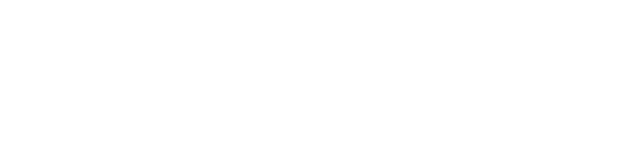
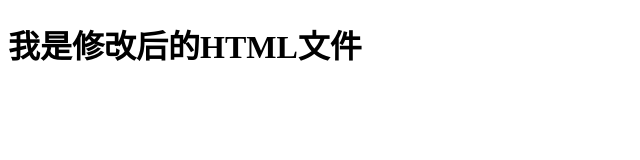
Before and after one commit to limengd/git-test, a plain HTML site: page index.html in a window 1280 px wide. Shown: the whole page, without its empty margins (0-640 px from the left). Drawn offline with Linux system fonts and the light colour scheme.

Commit message:
提交已暂存的文件

```diff
--- a/index.html
+++ b/index.html
@@ -9,7 +9,7 @@
 </head>
 
 <body>
-
+    <h1>我是修改后的HTML文件</h1>
 </body>
 
 </html>
```
